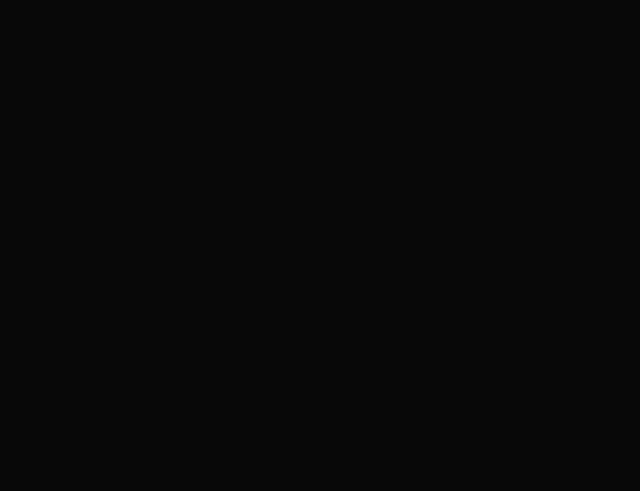
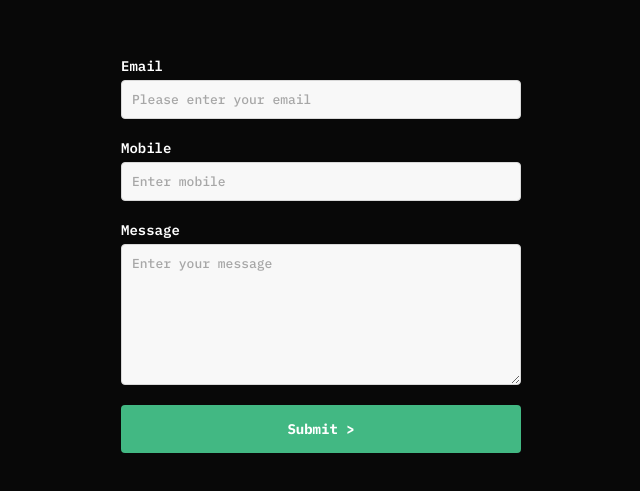
Before and after one commit to rxfr-dvpr/RXFR-Portfolio, a Vue app: page / in a window 1280 px wide. Shown: the part 893-1384 px from the top of the page, without its empty margins (319-959 px from the left). Before the commit the page ends 990 px from the top, so only its background shows below. Built offline with nearby package versions, Linux system fonts and the light colour scheme; no server answers; the database is empty.

Commit message:
all sections stylize finished | contact page connected to telegram bot

```diff
--- a/package.json
+++ b/package.json
@@ -9,6 +9,7 @@
     "preview": "vite preview"
   },
   "dependencies": {
+    "axios": "^1.6.5",
     "firebase": "^10.7.1",
     "vue": "^3.3.11",
     "vue-router": "^4.2.5",
--- a/src/assets/scss/main.scss
+++ b/src/assets/scss/main.scss
@@ -121,3 +121,14 @@ button {
 .green-color {
     color: var(--main-green);
 }
+
+input::-webkit-outer-spin-button,
+input::-webkit-inner-spin-button {
+  -webkit-appearance: none;
+  margin: 0;
+}
+
+/* Firefox */
+input[type=number] {
+  -moz-appearance: textfield;
+}
--- /dev/null
+++ b/src/components/Contact.vue
@@ -0,0 +1,160 @@
+<template>
+  <section class="contact__section" id="contact">
+    <div class="container">
+        <div class="row">
+            <div class="contact__descr">
+                <h2 class="contact__descr-title all-title">{{ obj.title }}</h2>
+                <p class="contact__descr-txt all-subtitle">{{ obj.subtitle }}</p>
+            </div>
+
+            <form action="POST" @submit.prevent="sendToBot" class="contact__form">
+                <div class="form-email all-form">
+                    <span class="input-name">email</span>
+                    <input type="email" class="form-email-inp all-inp"
+                    placeholder="Please enter your email" required v-model="infoObj.email">
+                </div>
+
+                <div class="form-number all-form">
+                    <span class="input-name">mobile</span>
+                    <input type="number" class="form-number-inp all-inp"
+                    placeholder="Enter mobile" required v-model="infoObj.number">
+                </div>
+
+                <div class="form-msg all-form">
+                    <span class="input-name">message</span>
+                    <textarea class="form-msg-inp all-inp" id="" rows="7"
+                    placeholder="Enter your message" required v-model="infoObj.msg"></textarea>
+                </div>
+
+                <button class="submit-btn">submit ></button>
+            </form>
+        </div>
+    </div>
+  </section>
+</template>
+
+<script>
+import axios from "axios";
+
+export default {
+    name: 'Contact',
+    props: {
+        obj: {
+            type: Object,
+            required: true,
+            default: {
+                title: '',
+                subtitle: ''
+            }
+        }
+    },
+    data() {
+        return {
+            infoObj: {
+                email: '',
+                number: '',
+                msg: ''
+            },
+            token: '5859063379:AAHWesMBjC3Hq9eeqkZrxGIQKUY1_wy6YG0',
+            chatId: 1360394917
+        }
+    },
+    methods: {
+        sendToBot() {
+            const fullMsg = `
+            EMAIL: ${this.infoObj.email}, NUMBER: ${this.infoObj.number}, MESSAGE: ${this.infoObj.msg}
+            `
+            try {
+                axios
+                .post(`https://api.telegram.org/bot${this.token}/sendMessage?chat_id=${this.chatId}&text=${fullMsg}`)
+                .then((res) => {
+                    this.infoObj.email = ''
+                    this.infoObj.number = ''
+                    this.infoObj.msg = ''
+                })
+                .catch((err) => {
+                    console.error(err)
+                })
+            } catch (error) {
+                console.log(error)
+            }
+        }
+    }
+}
+
+</script>
+
+<style lang="scss" scoped>
+
+.contact__section {
+    width: 100%;
+
+    .row {
+        flex-direction: column;
+        align-items: center;
+        row-gap: 40px;
+    }
+
+    .contact__descr {
+        max-width: 570px;
+        width: 100%;
+        display: flex;
+        flex-direction: column;
+        align-items: center;
+        text-align: center;
+        row-gap: 10px;
+    }
+
+    .contact__form {
+        max-width: 400px;
+        width: 100%;
+        display: flex;
+        flex-direction: column;
+        row-gap: 20px;
+
+        .all-form {
+            width: 100%;
+            display: flex;
+            flex-direction: column;
+            row-gap: 5px;
+
+            .input-name {
+                font-size: 14px;
+                font-weight: 600;
+                text-transform: capitalize;
+            }
+
+            .all-inp {
+                width: 100%;
+                border-radius: 4px;
+                border: 1px solid #D8D8D8;
+                background: #F8F8F8;
+                outline: none;
+                color: var(--main-black);
+                padding: 10px 10px;
+                font-size: 13px;
+                font-weight: 500;
+
+                &::placeholder {
+                    color: var(--main-gray);
+                }
+            }
+
+            textarea {
+                resize: vertical;
+            }
+        }
+
+        .submit-btn {
+            background: var(--main-green);
+            padding: 15px 25px;
+            border: 0;
+            font-size: 14px;
+            text-transform: capitalize;
+            font-weight: 700;
+            border-radius: 4px;
+        }
+    }
+}
+
+</style>
--- a/src/components/Projects.vue
+++ b/src/components/Projects.vue
@@ -1,5 +1,5 @@
 <template>
-  <section class="projects__section">
+  <section class="projects__section" id="projects">
     <div class="container">
         <div class="row">
             <div class="projects__descr">
@@ -100,12 +100,22 @@ export default {
                     text-transform: capitalize;
                     font-family: var(--scnd-font);
                     font-weight: 600;
+                    overflow: hidden;
+                    text-overflow: ellipsis;
+                    display: -webkit-box;
+                    -webkit-line-clamp: 2;
+                    -webkit-box-orient: vertical;
                 }
 
                 &-txt {
                     color: var(--main-gray);
                     font-size: 15px;
                     font-family: var(--scnd-font);
+                    overflow: hidden;
+                    text-overflow: ellipsis;
+                    display: -webkit-box;
+                    -webkit-line-clamp: 6;
+                    -webkit-box-orient: vertical;
                 }
 
                 &-links {
--- a/src/views/HomeView.vue
+++ b/src/views/HomeView.vue
@@ -10,7 +10,7 @@
 
     <Projects :obj="projectsObj"/>
 
-    <h1 class="sync-title">{{ syncTitle }}</h1>
+    <Contact :obj="contactObj"/>
   </main>
 </template>
 
@@ -22,6 +22,7 @@ import Header from '@/components/Header.vue';
 import About from '@/components/About.vue';
 import Skills from '@/components/Skills.vue';
 import Projects from '@/components/Projects.vue';
+import Contact from '@/components/Contact.vue';
 
 export default {
   name: 'HomeView',
@@ -35,7 +36,8 @@ export default {
       skillsObj: {},
       projectsObj: {
         list: []
-      }
+      },
+      contactObj: {}
     }
   },
   created() {
@@ -85,13 +87,21 @@ export default {
 
       })
     })
+
+    onSnapshot(collection(db, 'Contact'), snapshot => {
+      snapshot.docs.map(doc => {
+        this.contactObj.title = doc.data().title
+        this.contactObj.subtitle = doc.data().subtitle
+      })
+    })
   },
   components: {
     Nav,
     Header,
     About,
     Skills,
-    Projects
+    Projects,
+    Contact
   }
 }
 </script>
@@ -102,7 +112,8 @@ export default {
   width: 100%;
   display: flex;
   flex-direction: column;
-  row-gap: 200px;
+  row-gap: 170px;
+  padding-bottom: 50px;
 }
 
 .sync-title {
```
Also changed, not shown: 1 other file (tests, documents, lock files or other folders).
